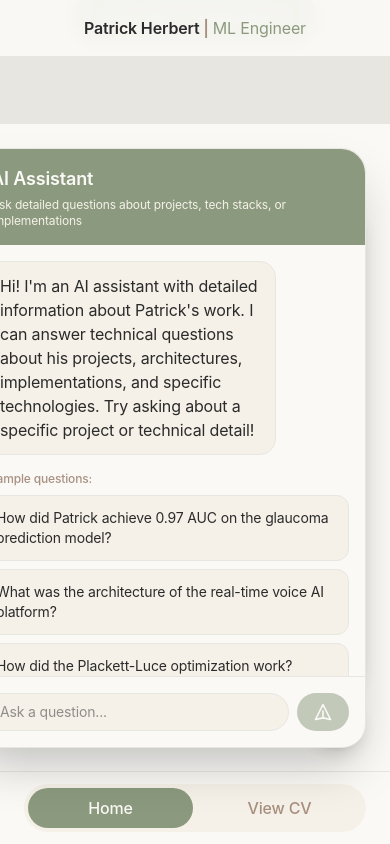
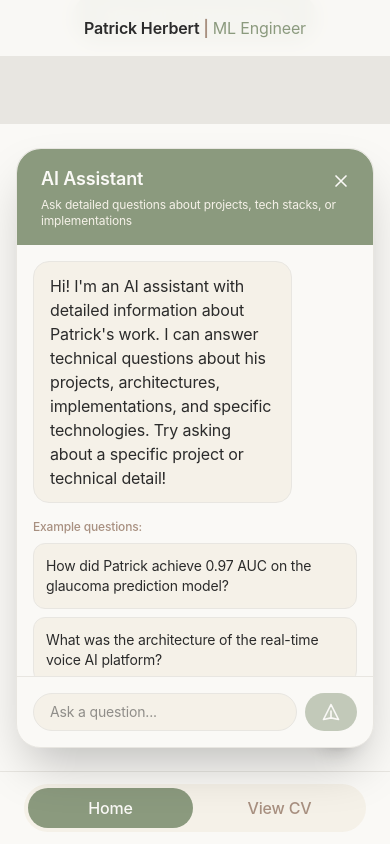
Before and after one commit to pherber3/personal-portfolio-website, a Next.js app: page / in a window 390 px wide. Both pictures are taken after a click on the button "Chat with AI". Shown: the part 3270-4114 px from the top of the page. Built offline with nearby package versions, Linux system fonts and the light colour scheme.

Commit message:
Fixed chat close on mobile website

```diff
--- a/app/components/CVGlossary.tsx
+++ b/app/components/CVGlossary.tsx
@@ -19,12 +19,12 @@ export default function CVGlossary({ onNavigate, activeSection }: CVGlossaryProp
       style={{ background: 'rgba(250, 249, 246, 1)', borderBottom: '1px solid #E8E6E1', marginTop: '-2px' }}
     >
       <div className="max-w-6xl mx-auto px-6">
-        <nav className="flex gap-6 overflow-x-auto">
+        <nav className="flex gap-6 overflow-x-auto pb-3">
           {sections.map((section) => (
             <button
               key={section.id}
               onClick={() => onNavigate(section.id)}
-              className="whitespace-nowrap pb-2 font-medium transition-all duration-300"
+              className="whitespace-nowrap pb-2 font-medium transition-all duration-300 flex-shrink-0"
               style={{
                 color: activeSection === section.id ? '#8B9A7E' : '#A89080',
                 borderBottom: activeSection === section.id ? '2px solid #8B9A7E' : '2px solid transparent',
--- a/app/components/ChatBot.tsx
+++ b/app/components/ChatBot.tsx
@@ -142,9 +142,28 @@ export default function ChatBot() {
 
       {/* Chat Panel */}
       {isOpen && (
-        <div className="fixed bottom-24 right-6 w-[400px] h-[600px] rounded-3xl shadow-2xl flex flex-col z-50" style={{ background: '#FAF9F6', border: '1px solid #E8E6E1' }}>
+        <div className="fixed bottom-24 md:bottom-24 right-4 md:right-6 w-[calc(100vw-2rem)] md:w-[400px] h-[calc(100vh-8rem)] md:h-[600px] max-h-[600px] rounded-3xl shadow-2xl flex flex-col z-50" style={{ background: '#FAF9F6', border: '1px solid #E8E6E1' }}>
           {/* Header */}
-          <div className="px-6 py-4 rounded-t-3xl" style={{ background: '#8B9A7E', color: '#FAF9F6' }}>
+          <div className="px-6 py-4 rounded-t-3xl relative" style={{ background: '#8B9A7E', color: '#FAF9F6' }}>
+            <button
+              onClick={() => setIsOpen(false)}
+              className="absolute top-4 right-4 w-8 h-8 rounded-full hover:bg-white/10 transition-colors flex items-center justify-center"
+              aria-label="Close chat"
+            >
+              <svg
+                className="w-5 h-5"
+                fill="none"
+                stroke="currentColor"
+                viewBox="0 0 24 24"
+              >
+                <path
+                  strokeLinecap="round"
+                  strokeLinejoin="round"
+                  strokeWidth={2}
+                  d="M6 18L18 6M6 6l12 12"
+                />
+              </svg>
+            </button>
             <h3 className="font-semibold text-lg">AI Assistant</h3>
             <p className="text-xs mt-1" style={{ color: '#F5F1E8' }}>
               Ask detailed questions about projects, tech stacks, or implementations
--- a/app/globals.css
+++ b/app/globals.css
@@ -51,3 +51,31 @@ html {
   background-size: 200% 200%;
   animation: shimmer 3s ease-in-out infinite;
 }
+
+/* Custom scrollbar styling for horizontal navigation */
+nav::-webkit-scrollbar {
+  height: 8px;
+  -webkit-appearance: none;
+}
+
+nav::-webkit-scrollbar-track {
+  background: #E8E6E1;
+  border-radius: 4px;
+  margin: 0 4px;
+}
+
+nav::-webkit-scrollbar-thumb {
+  background: #A89080;
+  border-radius: 4px;
+  min-width: 40px;
+}
+
+nav::-webkit-scrollbar-thumb:hover {
+  background: #8B9A7E;
+}
+
+/* Force scrollbar to always be visible */
+nav {
+  scrollbar-width: thin;
+  scrollbar-color: #A89080 #E8E6E1;
+}
```
Also changed, not shown: app/page.tsx (+4 -4 lines). Lines whose indentation alone changed are shown as unchanged.
